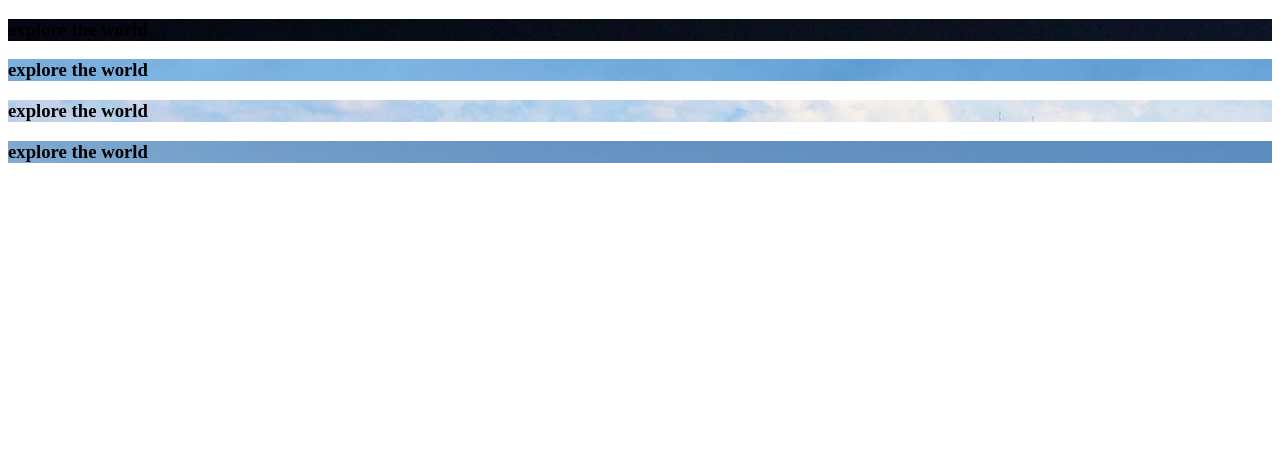
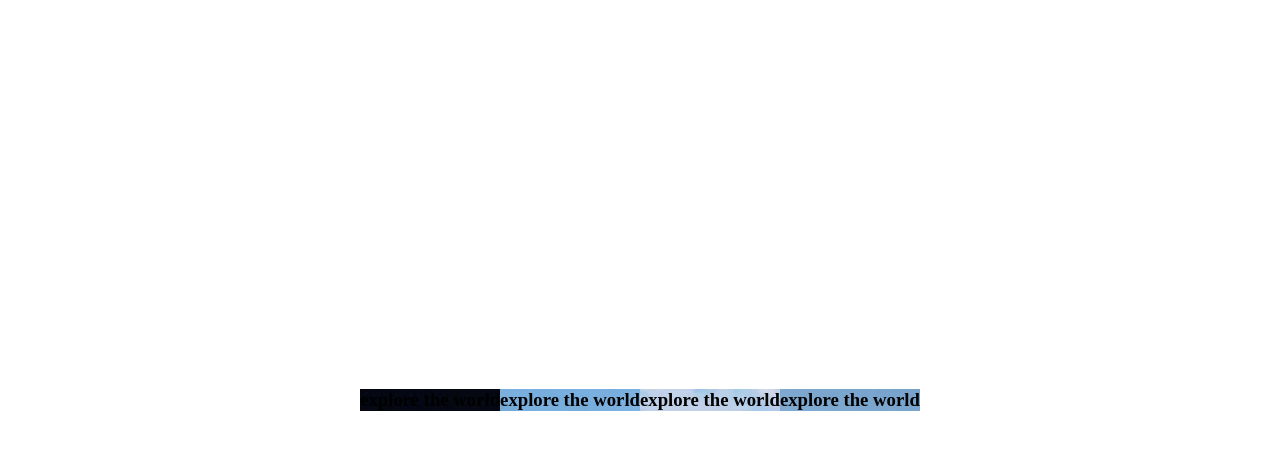
Before and after one commit to mrprg/expanding-cards, a plain HTML site: page index.html in a window 1280 px wide. Drawn offline with Linux system fonts and the light colour scheme.

Commit message:
link the css & add some basic css styles

```diff
--- a/index.html
+++ b/index.html
@@ -5,6 +5,7 @@
     <meta http-equiv="X-UA-Compatible" content="IE=edge">
     <meta name="viewport" content="width=device-width, initial-scale=1.0">
     <title>expanding cards</title>
+    <link rel="stylesheet" href="style.css">
 </head>
 <body>
     <div class="container">
--- a/style.css
+++ b/style.css
@@ -0,0 +1,18 @@
+* {
+    padding: 0;
+    margin: 0;
+    box-sizing: border-box;
+}
+
+body {
+    display: flex;
+    align-items: center;
+    justify-content: center;
+    height: 100vh;
+    overflow: hidden;
+    margin: 0;
+}
+
+.container {
+    display: flex;
+}
```
